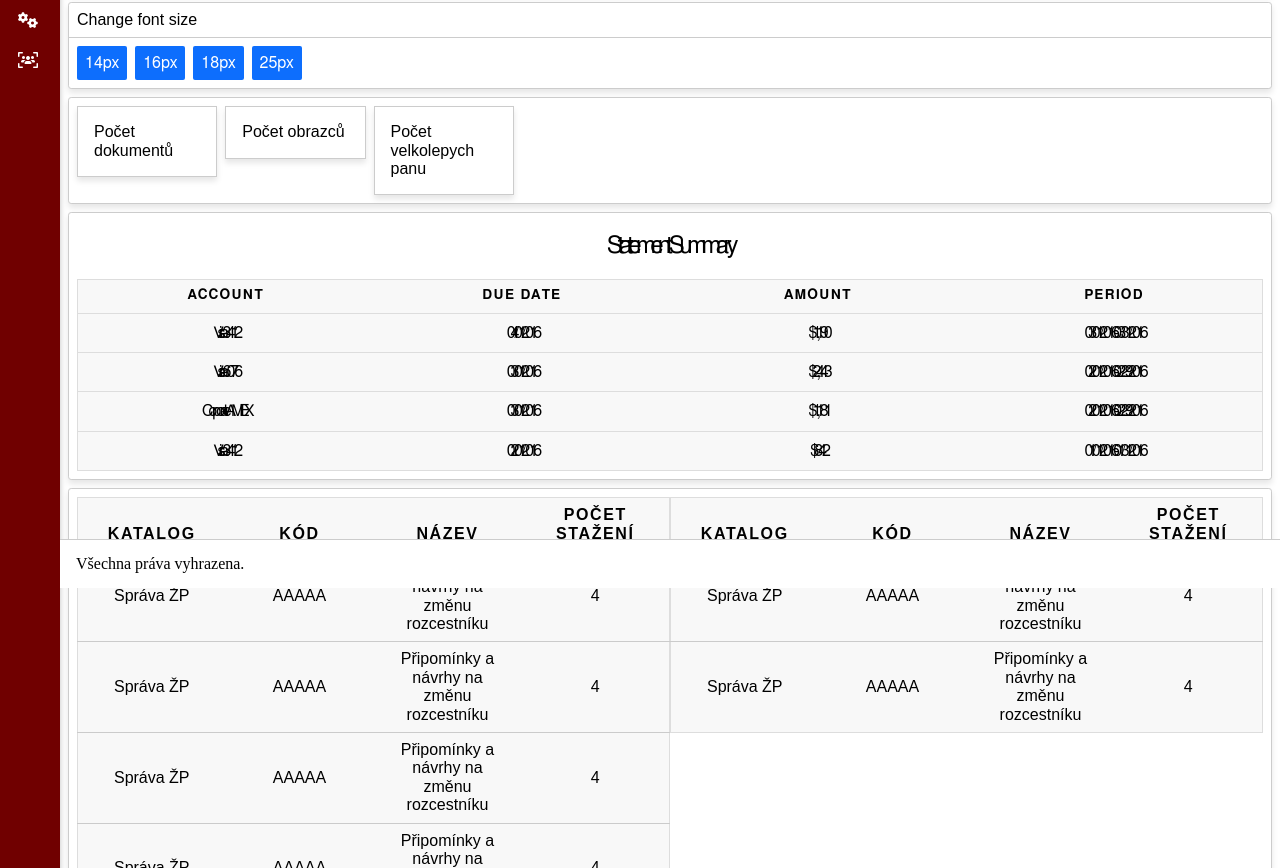
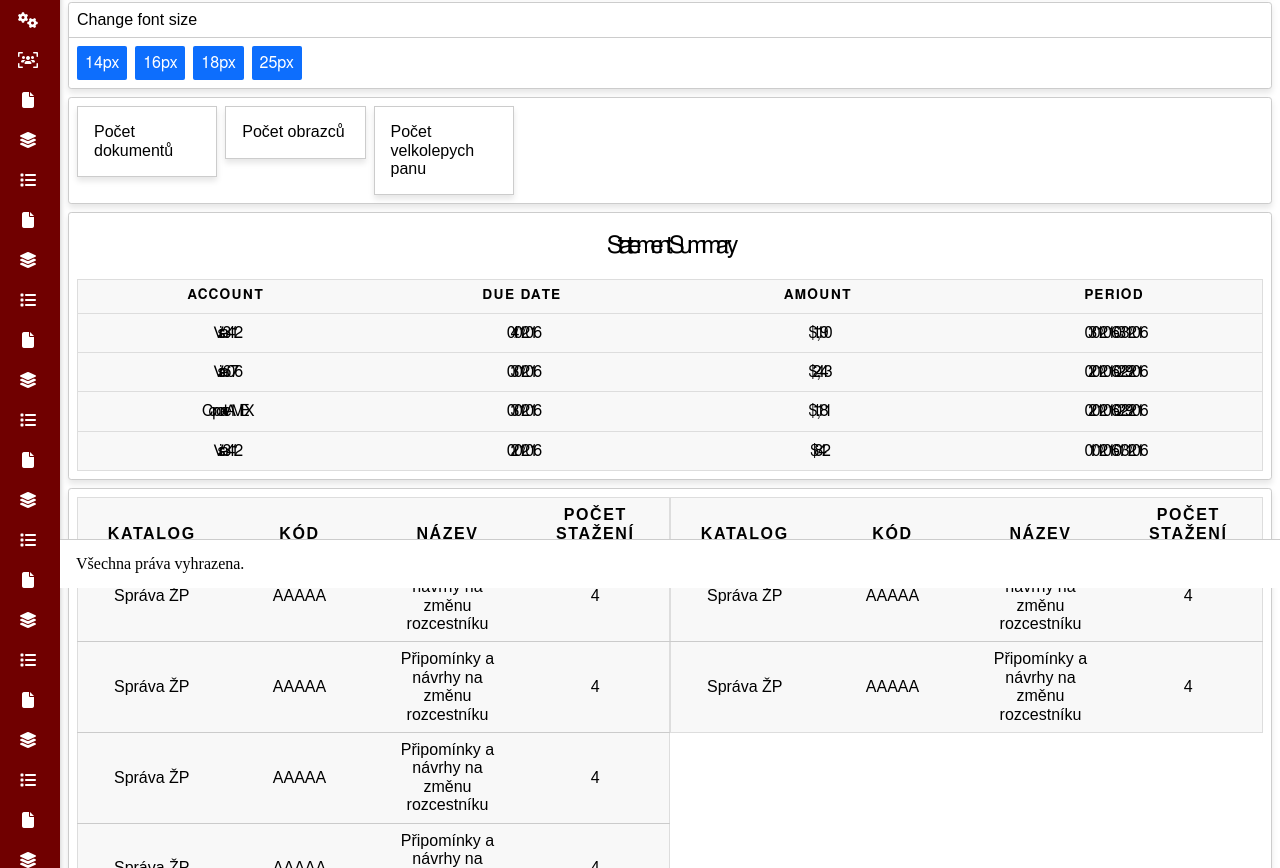
Before and after one commit to Eidamiino/css-framework-test, a Svelte app in the folder poc/: page / in a window 1280 px wide. Shown: the part 212-1080 px from the top of the page. Built offline with nearby package versions, Linux system fonts and the light colour scheme; a web font is replaced by a local one.

Commit message:
sidebar scrolling

```diff
--- a/poc/public/styles.css
+++ b/poc/public/styles.css
@@ -505,6 +505,9 @@ table th {
 
         width: 90vw;
         min-width: 90vw;
+
+        overflow-y: auto;
+        overflow-x: hidden;
     }
 
     .sidebar.overlay .pure-menu-link span {
--- a/poc/src/App.svelte
+++ b/poc/src/App.svelte
@@ -207,6 +207,141 @@
                 <span>Objekty</span>
               </a>
             </li>
+
+
+
+            <li class="pure-menu-item">
+              <a href="#" class="pure-menu-link">
+                <i class="fas fa-file"></i>
+                <span>Dokumenty</span>
+              </a>
+            </li>
+            <li class="pure-menu-item">
+              <a href="#" class="pure-menu-link">
+                <i class="fas fa-layer-group"></i>
+                <span>Zařazení</span>
+              </a>
+            </li>
+            <li class="pure-menu-item">
+              <a href="#" class="pure-menu-link">
+                <i class="fas fa-list"></i>
+                <span>Umístění</span>
+              </a>
+            </li>
+            <li class="pure-menu-item">
+              <a href="#" class="pure-menu-link">
+                <i class="fas fa-file"></i>
+                <span>Dokumenty</span>
+              </a>
+            </li>
+            <li class="pure-menu-item">
+              <a href="#" class="pure-menu-link">
+                <i class="fas fa-layer-group"></i>
+                <span>Zařazení</span>
+              </a>
+            </li>
+            <li class="pure-menu-item">
+              <a href="#" class="pure-menu-link">
+                <i class="fas fa-list"></i>
+                <span>Umístění</span>
+              </a>
+            </li>
+            <li class="pure-menu-item">
+              <a href="#" class="pure-menu-link">
+                <i class="fas fa-file"></i>
+                <span>Dokumenty</span>
+              </a>
+            </li>
+            <li class="pure-menu-item">
+              <a href="#" class="pure-menu-link">
+                <i class="fas fa-layer-group"></i>
+                <span>Zařazení</span>
+              </a>
+            </li>
+            <li class="pure-menu-item">
+              <a href="#" class="pure-menu-link">
+                <i class="fas fa-list"></i>
+                <span>Umístění</span>
+              </a>
+            </li>
+            <li class="pure-menu-item">
+              <a href="#" class="pure-menu-link">
+                <i class="fas fa-file"></i>
+                <span>Dokumenty</span>
+              </a>
+            </li>
+            <li class="pure-menu-item">
+              <a href="#" class="pure-menu-link">
+                <i class="fas fa-layer-group"></i>
+                <span>Zařazení</span>
+              </a>
+            </li>
+            <li class="pure-menu-item">
+              <a href="#" class="pure-menu-link">
+                <i class="fas fa-list"></i>
+                <span>Umístění</span>
+              </a>
+            </li>
+            <li class="pure-menu-item">
+              <a href="#" class="pure-menu-link">
+                <i class="fas fa-file"></i>
+                <span>Dokumenty</span>
+              </a>
+            </li>
+            <li class="pure-menu-item">
+              <a href="#" class="pure-menu-link">
+                <i class="fas fa-layer-group"></i>
+                <span>Zařazení</span>
+              </a>
+            </li>
+            <li class="pure-menu-item">
+              <a href="#" class="pure-menu-link">
+                <i class="fas fa-list"></i>
+                <span>Umístění</span>
+              </a>
+            </li>
+            <li class="pure-menu-item">
+              <a href="#" class="pure-menu-link">
+                <i class="fas fa-file"></i>
+                <span>Dokumenty</span>
+              </a>
+            </li>
+            <li class="pure-menu-item">
+              <a href="#" class="pure-menu-link">
+                <i class="fas fa-layer-group"></i>
+                <span>Zařazení</span>
+              </a>
+            </li>
+            <li class="pure-menu-item">
+              <a href="#" class="pure-menu-link">
+                <i class="fas fa-list"></i>
+                <span>Umístění</span>
+              </a>
+            </li>
+            <li class="pure-menu-item">
+              <a href="#" class="pure-menu-link">
+                <i class="fas fa-file"></i>
+                <span>Dokumenty</span>
+              </a>
+            </li>
+            <li class="pure-menu-item">
+              <a href="#" class="pure-menu-link">
+                <i class="fas fa-layer-group"></i>
+                <span>Zařazení</span>
+              </a>
+            </li>
+            <li class="pure-menu-item">
+              <a href="#" class="pure-menu-link">
+                <i class="fas fa-list"></i>
+                <span>Umístění</span>
+              </a>
+            </li>
+
+
+
+
+
+
           </ul>
         </div>
       </div>
```
